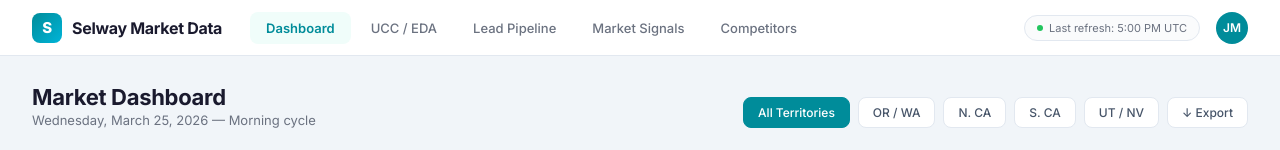
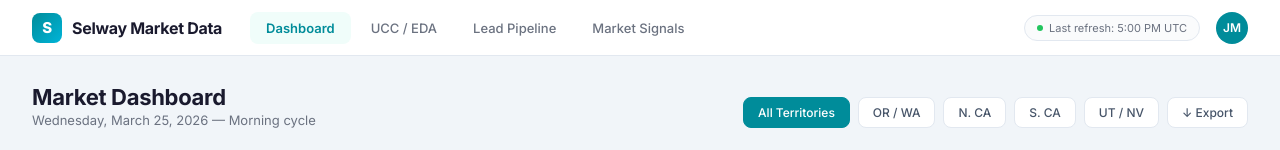
Before and after one commit to Jonnymadden21/selway-intelligence, a website: page index.html in a window 1280 px wide. Shown: the top 150 px of the page. Drawn offline with Linux system fonts and the light colour scheme.

Commit message:
fix: remove Competitors tab from nav
Co-Authored-By: Claude Opus 4.6 (1M context) <noreply@anthropic.com>

```diff
--- a/index.html
+++ b/index.html
@@ -22,7 +22,7 @@
         <a class="nav-tab" href="#ucc" data-tab="ucc">UCC / EDA</a>
         <a class="nav-tab" href="#pipeline" data-tab="pipeline">Lead Pipeline</a>
         <a class="nav-tab" href="#signals" data-tab="signals">Market Signals</a>
-        <a class="nav-tab" href="#competitors" data-tab="competitors">Competitors</a>
+
       </div>
     </div>
     <div class="topnav-right">
```
